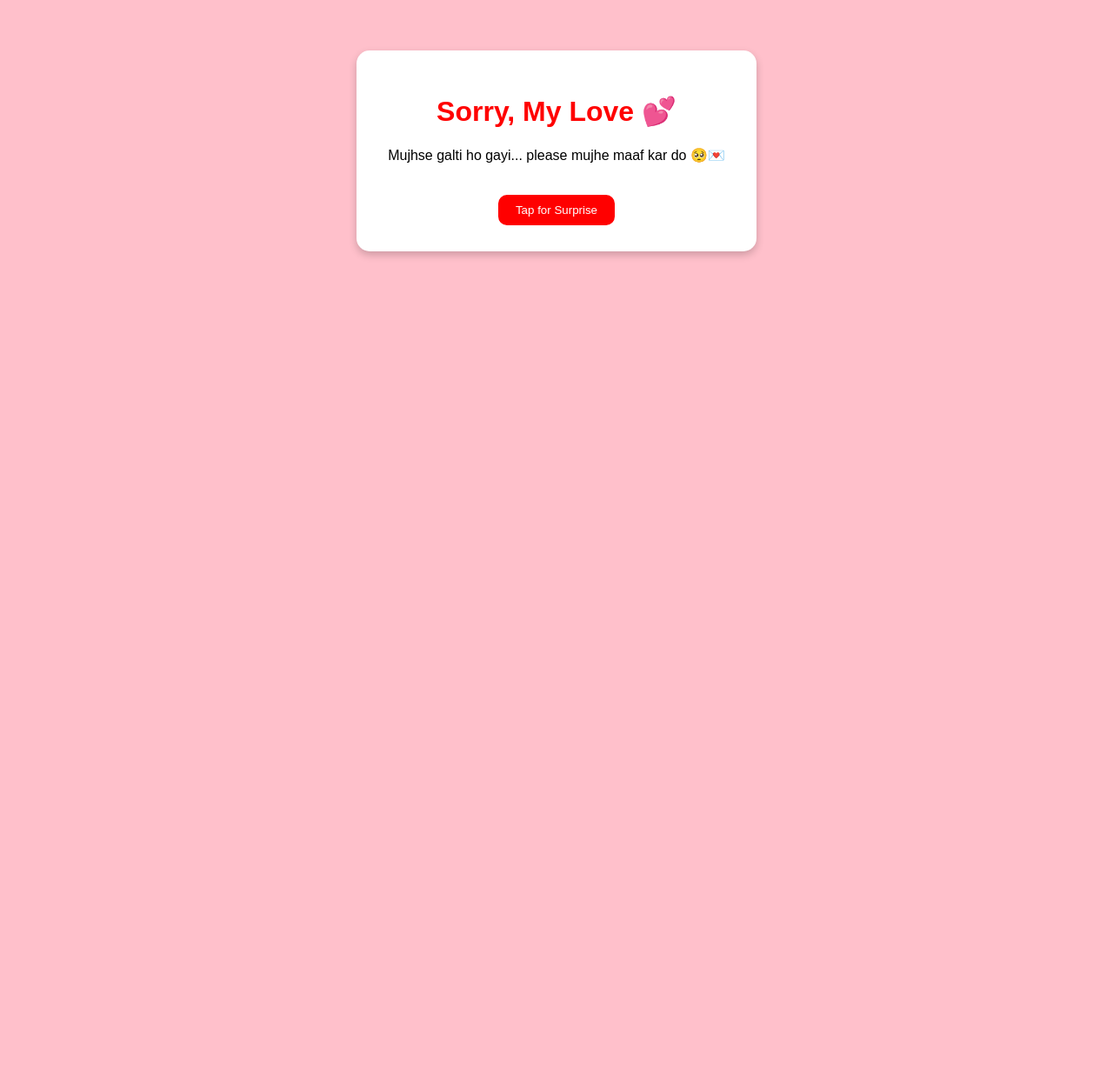
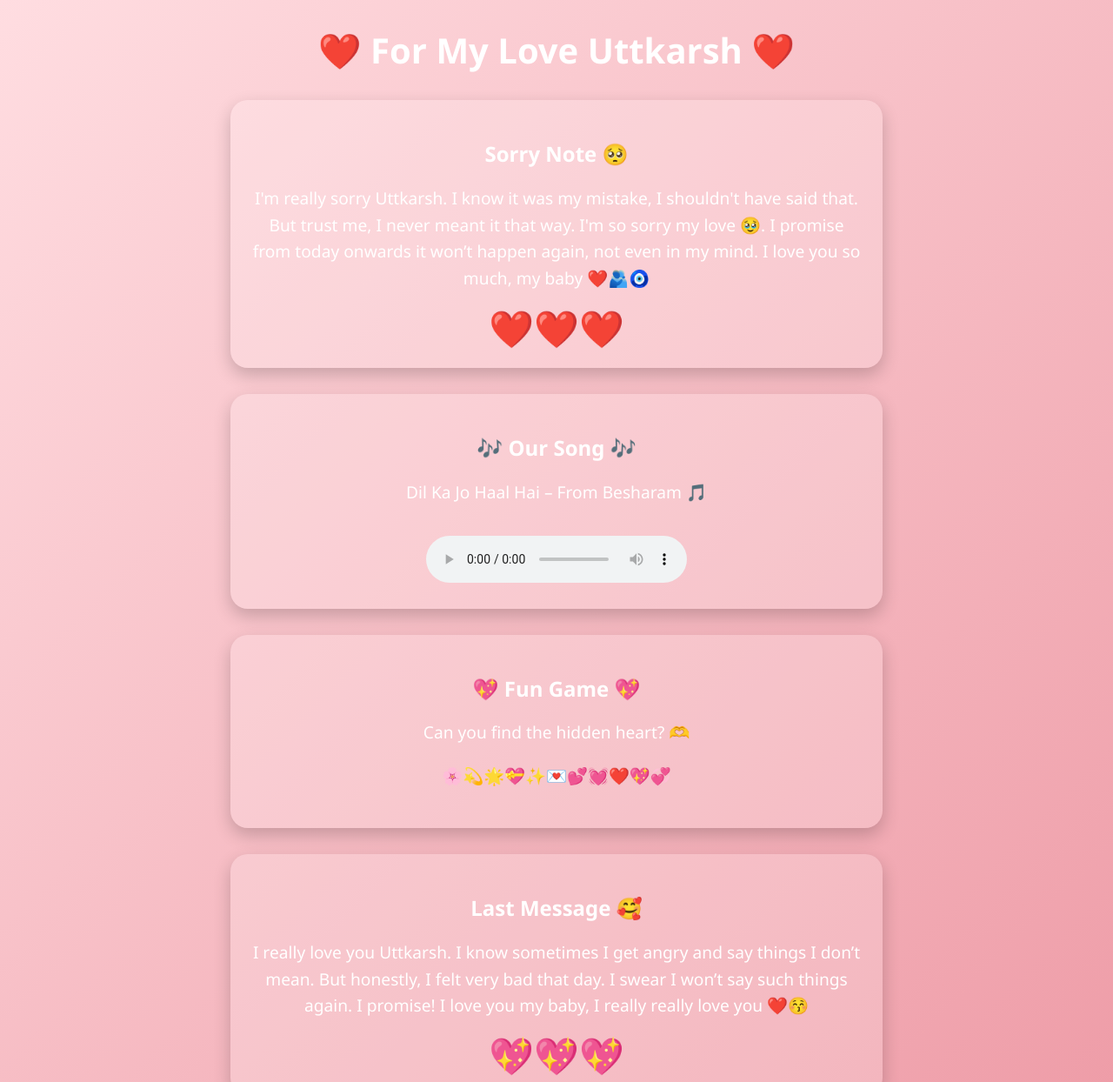
Before and after one commit to kmwtnehal14-star/Only-for-him, a plain HTML site: page index.html in a window 1280 px wide. Shown: the top 1244 px of the page at 87% size. Before the commit the page ends 800 px from the top, so only its background shows below. Drawn offline with Linux system fonts and the light colour scheme.

Commit message:
Update index.html
For my love❤️❤️

```diff
--- a/index.html
+++ b/index.html
@@ -2,41 +2,85 @@
 <html lang="en">
 <head>
   <meta charset="UTF-8">
-  <title>Sorry 💌</title>
+  <title>For My Love ❤️</title>
   <style>
     body {
-      background: pink;
-      font-family: Arial, sans-serif;
+      font-family: 'Segoe UI', sans-serif;
+      background: linear-gradient(135deg, #ffdde1, #ee9ca7);
+      margin: 0;
+      padding: 0;
       text-align: center;
-      padding: 50px;
+      color: #fff;
+    }
+    h1 {
+      font-size: 2.5rem;
+      margin-top: 30px;
     }
     .card {
-      background: white;
-      padding: 30px;
-      border-radius: 15px;
-      box-shadow: 0 4px 10px rgba(0,0,0,0.2);
-      max-width: 400px;
-      margin: auto;
+      background: rgba(255, 255, 255, 0.2);
+      padding: 25px;
+      margin: 30px auto;
+      border-radius: 20px;
+      width: 85%;
+      max-width: 700px;
+      box-shadow: 0 8px 20px rgba(0,0,0,0.2);
     }
-    h1 {
-      color: red;
+    p {
+      font-size: 1.2rem;
+      line-height: 1.6;
     }
-    button {
-      background: red;
-      color: white;
-      border: none;
-      padding: 10px 20px;
-      border-radius: 10px;
-      cursor: pointer;
-      margin-top: 20px;
+    .hearts {
+      font-size: 2rem;
+      animation: pulse 1s infinite alternate;
+    }
+    @keyframes pulse {
+      from { transform: scale(1); }
+      to { transform: scale(1.3); }
+    }
+    audio {
+      margin-top: 15px;
     }
   </style>
 </head>
 <body>
+
+  <h1>❤️ For My Love Uttkarsh ❤️</h1>
+
   <div class="card">
-    <h1>Sorry, My Love 💕</h1>
-    <p>Mujhse galti ho gayi... please mujhe maaf kar do 🥺💌</p>
-    <button onclick="alert('I love you! 💖')">Tap for Surprise</button>
+    <h2>Sorry Note 🥺</h2>
+    <p>
+      I'm really sorry Uttkarsh. I know it was my mistake, I shouldn't have said that.
+      But trust me, I never meant it that way. I'm so sorry my love 🥹.
+      I promise from today onwards it won’t happen again, not even in my mind.
+      I love you so much, my baby ❤️🫂🧿
+    </p>
+    <div class="hearts">❤️❤️❤️</div>
   </div>
+
+  <div class="card">
+    <h2>🎶 Our Song 🎶</h2>
+    <p>Dil Ka Jo Haal Hai – From Besharam 🎵</p>
+    <audio controls>
+      <source src="https://pagalsong.in/uploads/systemuploads/mp3/Besharam/Dil%20Ka%20Jo%20Haal%20Hai%20-%20Besharam%20128%20Kbps.mp3" type="audio/mpeg">
+      Your browser does not support the audio element.
+    </audio>
+  </div>
+
+  <div class="card">
+    <h2>💖 Fun Game 💖</h2>
+    <p>Can you find the hidden heart? 🫶</p>
+    <p>🌸💫🌟💝✨💌💕💓❤️💖💞</p>
+  </div>
+
+  <div class="card">
+    <h2>Last Message 🥰</h2>
+    <p>
+      I really love you Uttkarsh. I know sometimes I get angry and say things I don’t mean.
+      But honestly, I felt very bad that day. I swear I won’t say such things again.
+      I promise! I love you my baby, I really really love you ❤️😚
+    </p>
+    <div class="hearts">💖💖💖</div>
+  </div>
+
 </body>
 </html>
```
